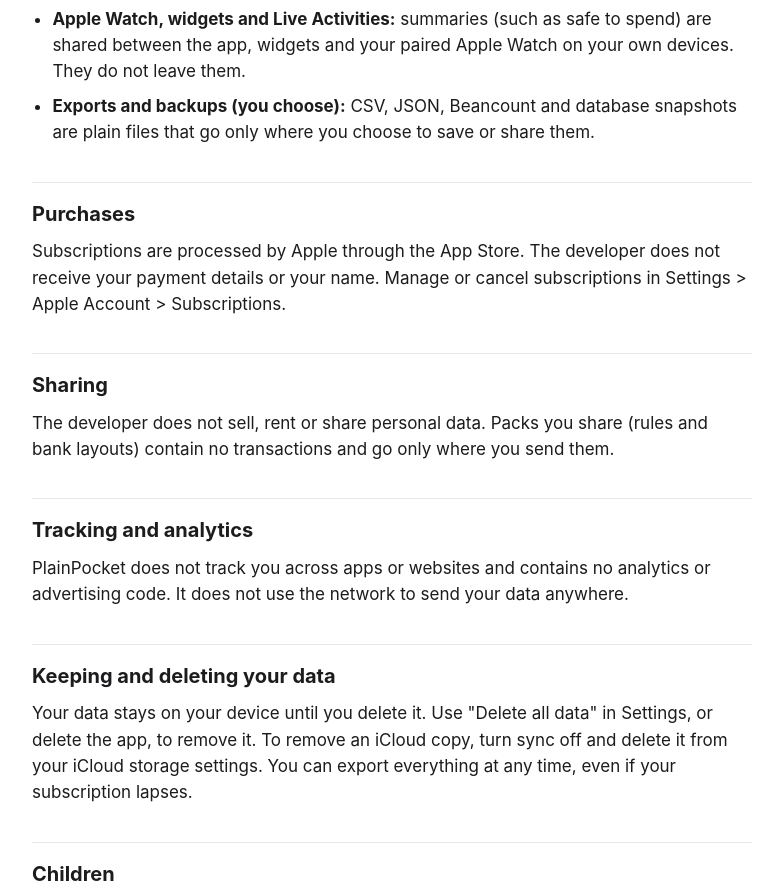
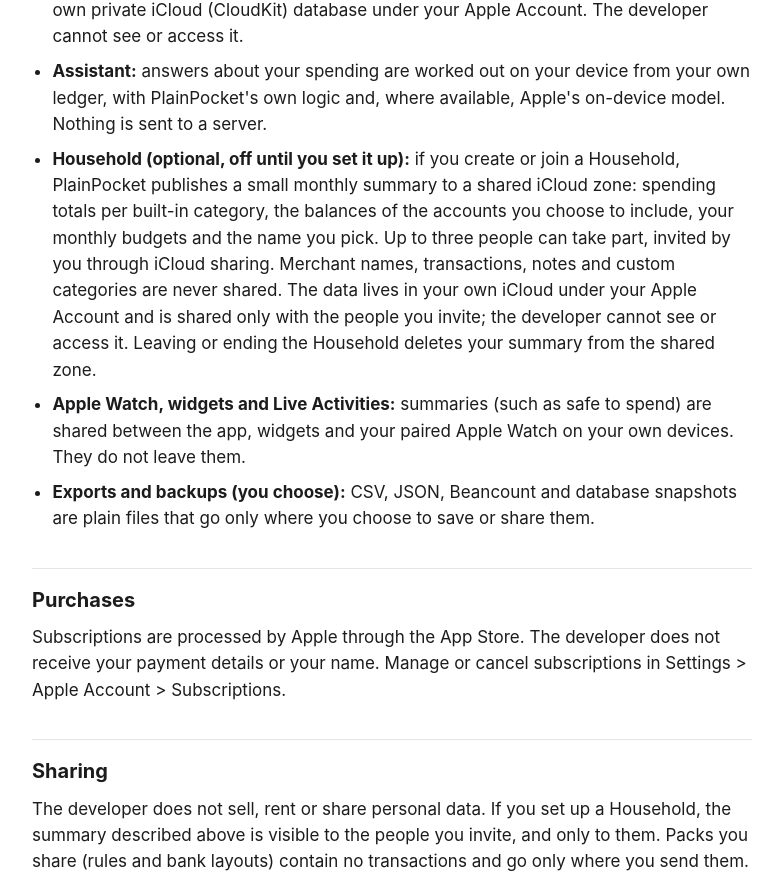
Before and after one commit to Emil1J/plainpocket-site, a plain HTML site: page privacy/index.html in a window 1280 px wide. Shown: the part 998-1891 px from the top of the page, without its empty margins (248-1031 px from the left). Drawn offline with Linux system fonts and the light colour scheme.

Commit message:
Privacy: describe Assistant and optional Household sharing
Co-Authored-By: Claude Sonnet 5.5 <noreply@anthropic.com>
Claude-Session: https://claude.ai/code/session_01XmmYF8pZspeP65XzF1u4s6

```diff
--- a/privacy/index.html
+++ b/privacy/index.html
@@ -10,8 +10,8 @@ a{color:var(--acc)}p,li{margin:.5em 0}small,.mut{color:var(--mut)}ul{padding-lef
 nav{display:flex;gap:16px;font-size:.95rem;margin-bottom:8px}
 </style></head>
 <body><main><nav><a href="../privacy/">Privacy</a><a href="../support/">Support</a></nav><h1>PlainPocket Privacy Policy</h1>
-<p>Last updated: 24 November 2026.</p>
-<p><strong>In short:</strong> PlainPocket has no accounts, no analytics, no advertising and no third-party SDKs. The developer does not collect, receive, sell or share your data. Your ledger lives on your own devices, and the app does not send it anywhere.</p>
+<p>Last updated: 25 November 2026.</p>
+<p><strong>In short:</strong> PlainPocket has no accounts, no analytics, no advertising and no third-party SDKs. The developer does not collect, receive, sell or share your data. Your ledger lives on your own devices, and the app does not send it anywhere. The only exceptions are the optional iCloud features described below, which use your own iCloud and never the developer's servers.</p>
 <h2>What PlainPocket stores, and where</h2>
 <ul>
 <li><strong>Your ledger</strong> (accounts, transactions, categories, rules, budgets, settings): stored only on your device, in an encrypted database. The key is kept in your device's Keychain.</li>
@@ -22,17 +22,19 @@ nav{display:flex;gap:16px;font-size:.95rem;margin-bottom:8px}
 <li><strong>Face ID (optional):</strong> you can lock PlainPocket with Face ID or your passcode. This is handled by iOS; PlainPocket never receives your biometric data.</li>
 <li><strong>Notifications (optional):</strong> local reminders such as the end of your free trial, scheduled on your device.</li>
 <li><strong>iCloud sync (optional, off by default):</strong> if you turn it on, your ledger is copied to your own private iCloud (CloudKit) database under your Apple Account. The developer cannot see or access it.</li>
+<li><strong>Assistant:</strong> answers about your spending are worked out on your device from your own ledger, with PlainPocket's own logic and, where available, Apple's on-device model. Nothing is sent to a server.</li>
+<li><strong>Household (optional, off until you set it up):</strong> if you create or join a Household, PlainPocket publishes a small monthly summary to a shared iCloud zone: spending totals per built-in category, the balances of the accounts you choose to include, your monthly budgets and the name you pick. Up to three people can take part, invited by you through iCloud sharing. Merchant names, transactions, notes and custom categories are never shared. The data lives in your own iCloud under your Apple Account and is shared only with the people you invite; the developer cannot see or access it. Leaving or ending the Household deletes your summary from the shared zone.</li>
 <li><strong>Apple Watch, widgets and Live Activities:</strong> summaries (such as safe to spend) are shared between the app, widgets and your paired Apple Watch on your own devices. They do not leave them.</li>
 <li><strong>Exports and backups (you choose):</strong> CSV, JSON, Beancount and database snapshots are plain files that go only where you choose to save or share them.</li>
 </ul>
 <h2>Purchases</h2>
 <p>Subscriptions are processed by Apple through the App Store. The developer does not receive your payment details or your name. Manage or cancel subscriptions in Settings &gt; Apple Account &gt; Subscriptions.</p>
 <h2>Sharing</h2>
-<p>The developer does not sell, rent or share personal data. Packs you share (rules and bank layouts) contain no transactions and go only where you send them.</p>
+<p>The developer does not sell, rent or share personal data. If you set up a Household, the summary described above is visible to the people you invite, and only to them. Packs you share (rules and bank layouts) contain no transactions and go only where you send them.</p>
 <h2>Tracking and analytics</h2>
 <p>PlainPocket does not track you across apps or websites and contains no analytics or advertising code. It does not use the network to send your data anywhere.</p>
 <h2>Keeping and deleting your data</h2>
-<p>Your data stays on your device until you delete it. Use &quot;Delete all data&quot; in Settings, or delete the app, to remove it. To remove an iCloud copy, turn sync off and delete it from your iCloud storage settings. You can export everything at any time, even if your subscription lapses.</p>
+<p>Your data stays on your device until you delete it. Use &quot;Delete all data&quot; in Settings, or delete the app, to remove it. To remove an iCloud copy, turn sync off and delete it from your iCloud storage settings. To remove your Household data, use Leave or End in the Household screen. You can export everything at any time, even if your subscription lapses.</p>
 <h2>Children</h2>
 <p>PlainPocket is not directed at children under 13 and does not knowingly collect any personal information.</p>
 <h2>Changes</h2>
```
